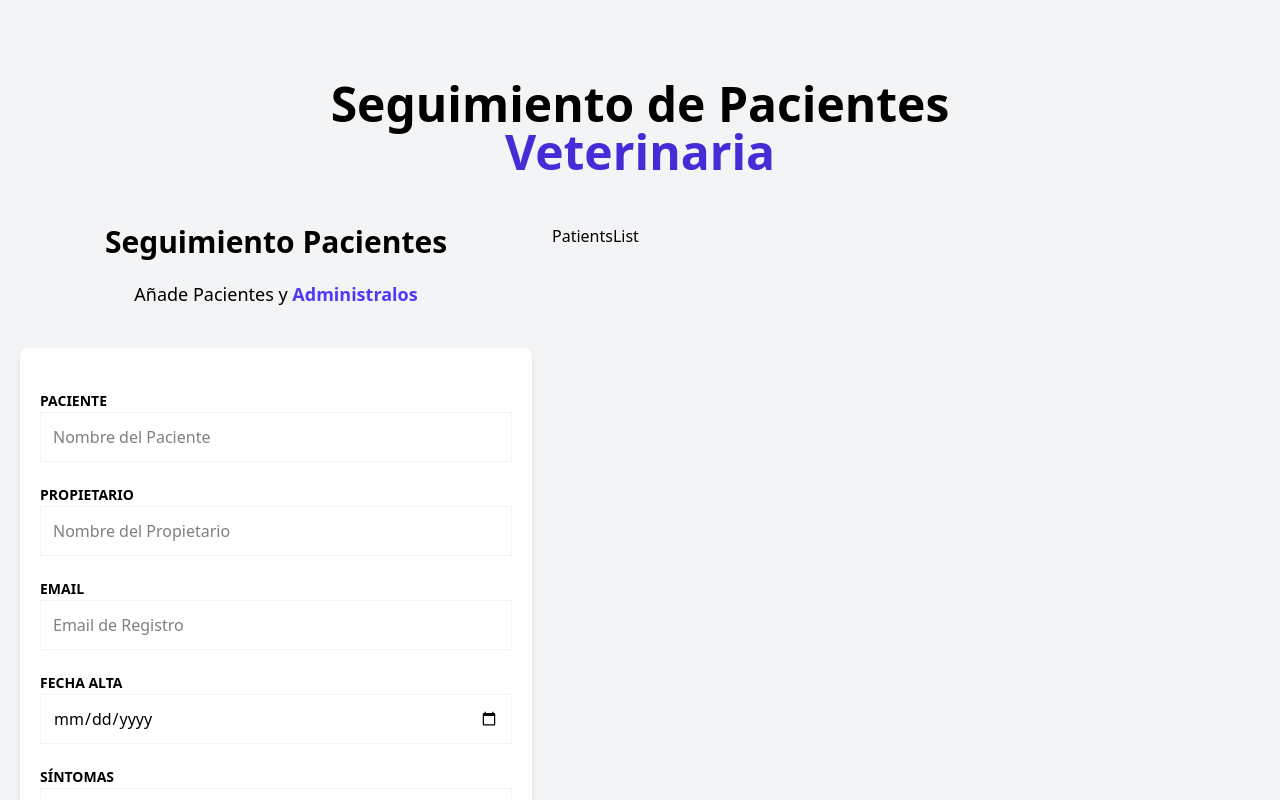
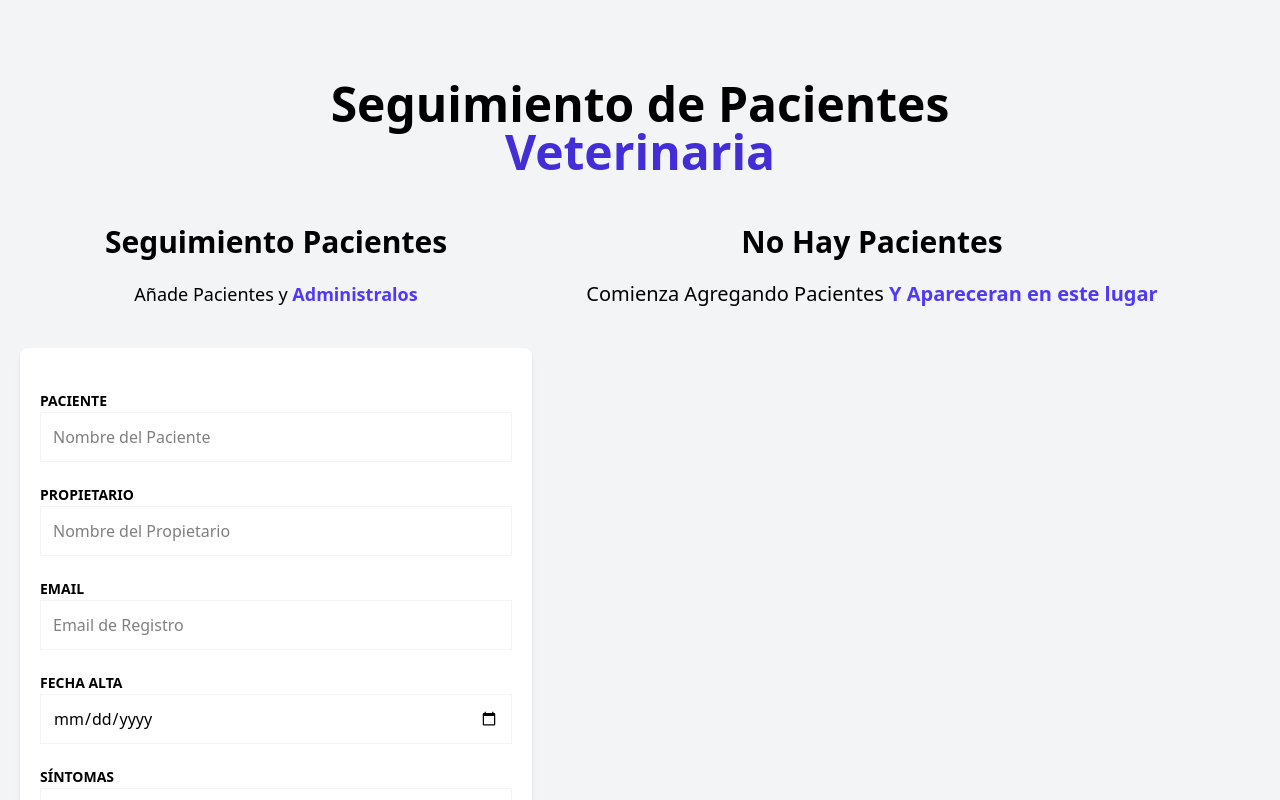
Before and after one commit to ReploidGI0/patient-tracking, a React (Vite) app: page / in a window 1280 px wide. Shown: the top 800 px of the page. Built offline with nearby package versions, Linux system fonts and the light colour scheme.

Commit message:
Mostrando pacientes agregados (inicial)

```diff
--- /dev/null
+++ b/src/components/PatientDetail.tsx
@@ -0,0 +1,13 @@
+import type { Patient } from '../types'
+
+type PatientDetailProps = {
+    patient: Patient
+}
+
+export default function PatientDetail({patient}: PatientDetailProps) {
+  return (
+    <div>
+        {patient.name}
+    </div>
+  )
+}
--- a/src/components/PatientForm.tsx
+++ b/src/components/PatientForm.tsx
@@ -6,9 +6,7 @@
 export default function PatientForm() {
 
     const { addPatient } = usePatientStore()
-
     const { register, handleSubmit, formState: {errors} } = useForm<DraftPatient>()
-
     const registerPatient = (data: DraftPatient) => {
         addPatient(data)
     }
--- a/src/components/PatientsList.tsx
+++ b/src/components/PatientsList.tsx
@@ -1,11 +1,34 @@
 import { usePatientStore } from "../store"
+import PatientDetail from "./PatientDetail"
 
 export default function PatientsList() {
-    const patients = usePatientStore(state => state.patients)
-
-    console.log(patients)
+    const patients = usePatientStore((state) => state.patients)
 
   return (
-    <div>PatientsList</div>
+    <div className="md:w-1/2 lg:3/5 md:h-screen overflow-y-scroll">
+        {patients.length ? (
+            <>
+                <h2 className="font-black text-3xl text-center">Listado de Pacientes</h2>
+                <p className="text-xl mt-5 mb-10 text-center">
+                    Administra tus {''}
+                    <span className="text-indigo-600 font-bold">Pacientes y Citas</span>
+                </p>
+                {patients.map( patient => (
+                    <PatientDetail
+                        key={patient.id}
+                        patient={patient}
+                    />
+                ))}
+            </>
+        ) : (
+            <>
+                <h2 className="font-black text-3xl text-center">No Hay Pacientes</h2>
+                <p className="text-xl mt-5 mb-10 text-center">
+                    Comienza Agregando Pacientes {''}
+                    <span className="text-indigo-600 font-bold">Y Apareceran en este lugar</span>
+                </p>
+            </>
+        )}
+    </div>
   )
 }
```
